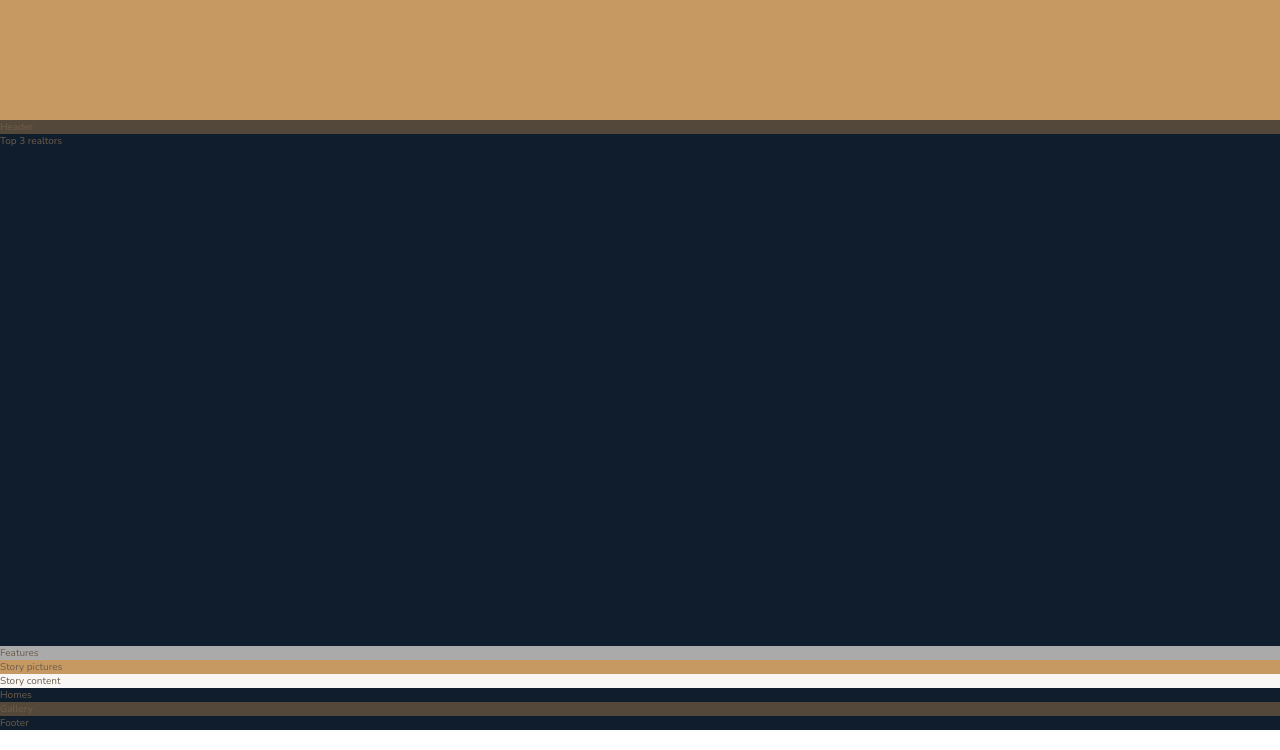
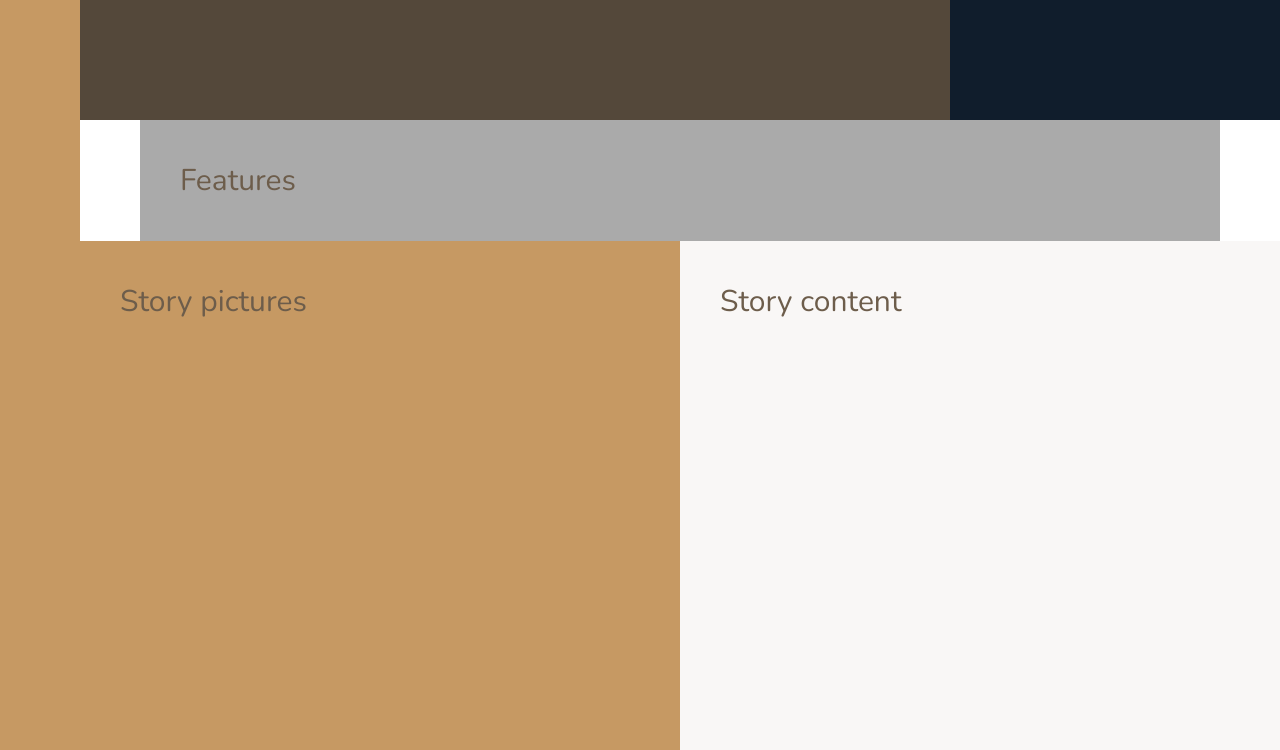
Before and after one commit to ArmandoHerra/Nexter, a website: page index.html in a window 1280 px wide. Shown: the part 520-1270 px from the top of the page. Drawn offline with nearby package versions, Linux system fonts and the light colour scheme.

Commit message:
Finished the overall site's layout. Also added a development class to view better the layout and it's content.

```diff
--- a/sass/_base.scss
+++ b/sass/_base.scss
@@ -36,4 +36,10 @@ body {
 .container {
     display: grid;
     grid-template-rows: 80vh min-content 40vw repeat(3, min-content);
+    grid-template-columns: [sidebar-start] 8rem [sidebar-end full-start] minmax(6rem, 1fr) [center-start] repeat(8, [col-start] minmax(min-content, 14rem) [col-end]) [center-end] minmax(6rem, 1fr) [full-end];
+
+    & > * {
+        padding: 40px;
+        font-size: 3rem;
+    }
 }
--- a/sass/_features.scss
+++ b/sass/_features.scss
@@ -1,3 +1,5 @@
 .features {
     background-color: $color-grey-light-2;
+    grid-column: center-start / center-end;
+
 }
--- a/sass/_footer.scss
+++ b/sass/_footer.scss
@@ -1,3 +1,5 @@
 .footer {
     background-color: $color-secondary;
+    grid-column: full-start / full-end;    grid-column: full-start / full-end;
+
 }
--- a/sass/_gallery.scss
+++ b/sass/_gallery.scss
@@ -1,3 +1,4 @@
 .gallery {
     background-color: $color-grey-dark-1;
+    grid-column: full-start / full-end;
 }
--- a/sass/_header.scss
+++ b/sass/_header.scss
@@ -1,3 +1,4 @@
 .header {
     background-color: $color-grey-dark-1;
+    grid-column: full-start / col-end 6;
 }
--- a/sass/_homes.scss
+++ b/sass/_homes.scss
@@ -1,3 +1,4 @@
 .homes {
     background-color: $color-secondary;
+    grid-column: center-start / center-end;
 }
--- a/sass/_realtors.scss
+++ b/sass/_realtors.scss
@@ -1,3 +1,4 @@
 .realtors {
     background-color: $color-secondary;
+    grid-column: col-start 7 / full-end;
 }
--- a/sass/_sidebar.scss
+++ b/sass/_sidebar.scss
@@ -1,3 +1,5 @@
 .sidebar {
     background-color: $color-primary;
+    grid-column: sidebar-start / sidebar-end;
+    grid-row: 1 / -1;
 }
--- a/sass/_story.scss
+++ b/sass/_story.scss
@@ -1,8 +1,10 @@
 .story {
     &__pictures {
         background-color: $color-primary;
+        grid-column: full-start / col-end 4;
     }
     &__content {
         background-color: $color-grey-light-1;
+        grid-column: col-start 5 / full-end;
     }
 }
```
Also changed, not shown: css/style.css.
